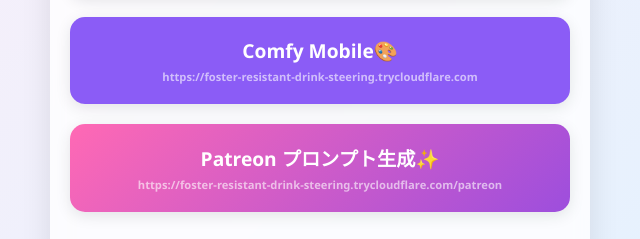
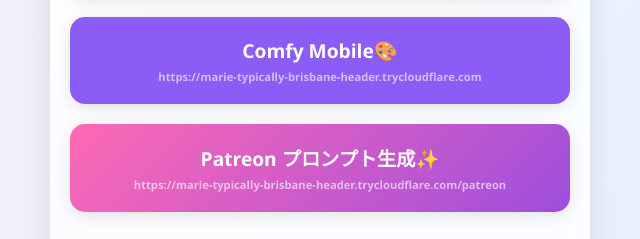
Before and after one commit to akakagekirarianeon/neon-gate, a plain HTML site: page index.html in a window 1280 px wide. Shown: the part 435-674 px from the top of the page, 320-960 px from the left. Drawn offline with Linux system fonts and the light colour scheme.

Commit message:
自動更新: Cloudflare Tunnel URLを更新したにゃん！

```diff
--- a/index.html
+++ b/index.html
@@ -114,7 +114,7 @@
       // pythonスクリプトからこの行（のクォート内）を置換するにゃ！
       const appUrl = "https://subscriber-metals-meditation-hotels.trycloudflare.com";
       const statusUrl = "https://integral-scripts-concord-reference.trycloudflare.com";
-      const comfyUrl = "https://foster-resistant-drink-steering.trycloudflare.com";
+      const comfyUrl = "https://marie-typically-brisbane-header.trycloudflare.com";
 
       // 取得したURLを即座にUIに反映するにゃん！
       if (appUrl && appUrl !== "APP_TUNNEL_URL") {
```
